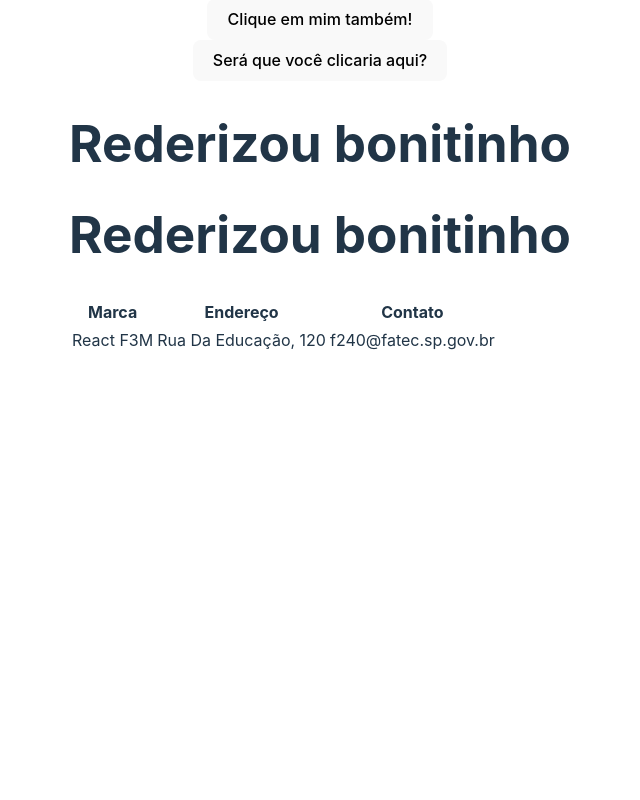
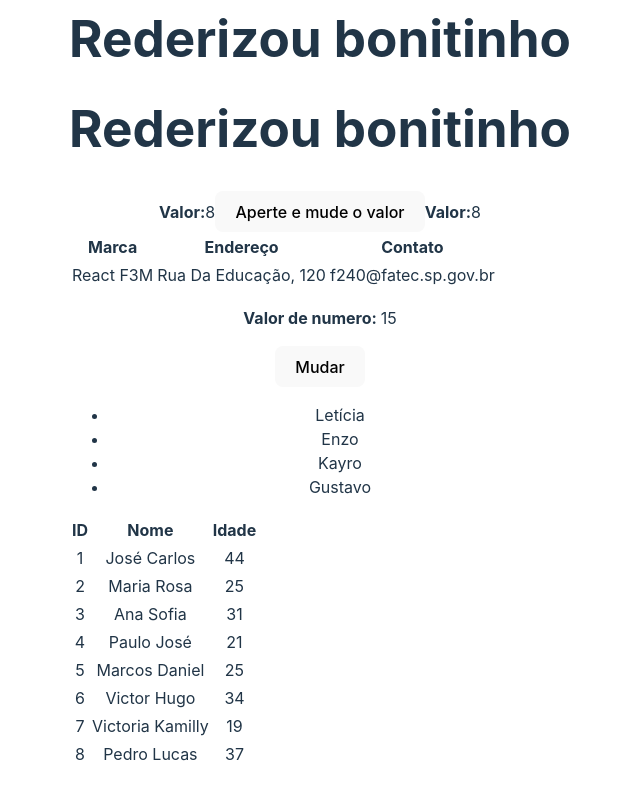
Before and after one commit to analivalmeida/dw3_react_minidevblog, a React (Vite) app in the folder basic/basictools/: page / in a window 1280 px wide. Shown: the part 308-1108 px from the top of the page, without its empty margins (320-960 px from the left). Before the commit the page ends 800 px from the top, so only its background shows below. Built offline with nearby package versions, Linux system fonts and the light colour scheme.

Commit message:
Aula1903 - Hooks e Listas Arrays

```diff
--- a/basic/basictools/src/App.jsx
+++ b/basic/basictools/src/App.jsx
@@ -2,6 +2,7 @@
 import NavBar from './components/NavBar/NavBar'
 import Footer from './components/Footer/Footer'
 import Form from './components/Form/Form'
+import FormHooks from './components/Hooks/FormHooks'
 
 function App() {
   return (
@@ -9,6 +10,7 @@
     <NavBar></NavBar>
     <Form></Form>
     <Footer></Footer>
+    <FormHooks></FormHooks>
     </>
   )
 }
--- a/basic/basictools/src/components/Form/Form.jsx
+++ b/basic/basictools/src/components/Form/Form.jsx
@@ -1,5 +1,5 @@
 import React from 'react'
-
+var teste = 8
  const Form = () => {
   const handleMyEvent = (e) =>{
     console.log(e)
@@ -13,26 +13,34 @@
     }
   }
   return (
-    <div>
+
+    <>
+        <div>
       <div>
         <button onClick={handleMyEvent}>Clique aqui</button>
       </div>
       <div>
         <button onClick={()=>{console.log('Yes!Apertou em mim.')}}>Clique em mim também!</button>
+      </div>
         <div>
            <button onClick={() =>{
             if (true){
               console.log("Isso não deveria acontecer!")
             }
-          }}>Será que você clicaria aqui?
-           </button>
+          }}>Será que você clicaria aqui?</button>
         </div>
         <div>
           {renderButton(true)}
           {renderButton(false)}
         </div>
-      </div>
-    </div>
+        </div>
+
+        <div>
+          <strong>Valor:</strong>{teste}
+          <button onClick={() =>{ teste = 12; console.log(teste)}}>Aperte e mude o valor</button>
+          <strong>Valor:</strong>{teste}
+        </div>
+    </>
   )
 }
 
--- /dev/null
+++ b/basic/basictools/src/components/Hooks/FormHooks.jsx
@@ -0,0 +1,66 @@
+import React, { useState } from 'react'
+
+const FormHooks = () => {
+    const [list] = useState(['Letícia', 'Enzo', 'Kayro', 'Gustavo'])
+    const [number, setNumber] = useState(15)
+    const [user] = useState(
+        [
+            { id: 1, nome: 'José Carlos', idade: 44 },
+            { id: 2, nome: 'Maria Rosa', idade: 25 },
+            { id: 3, nome: 'Ana Sofia', idade: 31 },
+            { id: 4, nome: 'Paulo José', idade: 21 },
+            { id: 5, nome: 'Marcos Daniel', idade: 25 },
+            { id: 6, nome: 'Victor Hugo', idade: 34 },
+            { id: 7, nome: 'Victoria Kamilly', idade: 19 },
+            { id: 8, nome: 'Pedro Lucas', idade: 37 }
+        ]
+
+    )
+    return (
+        <>
+            <div>
+                <p>
+                    <strong>Valor de numero: </strong> {number}
+                </p>
+                <button onClick={() => { setNumber(25); console.log(number) }}>Mudar</button>
+            </div>
+
+            <div>
+                <ul>
+                    {
+                        list.map((item, i) => (
+                            <li key={i}>{item}</li>
+                        ))
+                    }
+                </ul>
+            </div>
+
+            <div>
+                <table>
+                    <tr>
+                        <th>
+                            ID
+                        </th>
+                        <th>
+                            Nome
+                        </th>
+                        <th>
+                            Idade
+                        </th>
+                    </tr>
+                    {
+                        user.map((pessoa) => (
+                            <tr key={pessoa.id}>
+                                <td>{pessoa.id}</td>
+                                <td>{pessoa.nome}</td>
+                                <td>{pessoa.idade}</td>
+                            </tr>
+                        ))
+                    }
+                </table>
+            </div>
+        </>
+    )
+}
+
+export default FormHooks
```
Also changed, not shown: basic/basictools/src/components/Hooks/FormHooks.module.css (added).
